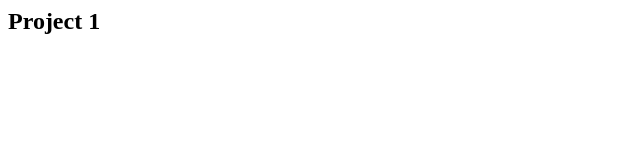
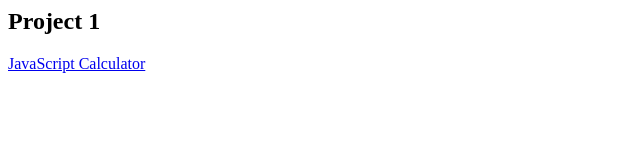
Before and after one commit to raphaelrlfreitas/raphaelrlfreitas.github.io, a plain HTML site: page index.html in a window 1280 px wide. Shown: the whole page, without its empty margins (0-640 px from the left). Drawn offline with Linux system fonts and the light colour scheme.

Commit message:
Update index.html

```diff
--- a/index.html
+++ b/index.html
@@ -4,6 +4,6 @@
 </head>
 <body>
   <h2> Project 1 </h2>
-  <a href="/fcc-javascript-calculator">
+  <a href="/fcc-javascript-calculator">JavaScript Calculator</a>
 </body>
 </html>
```
